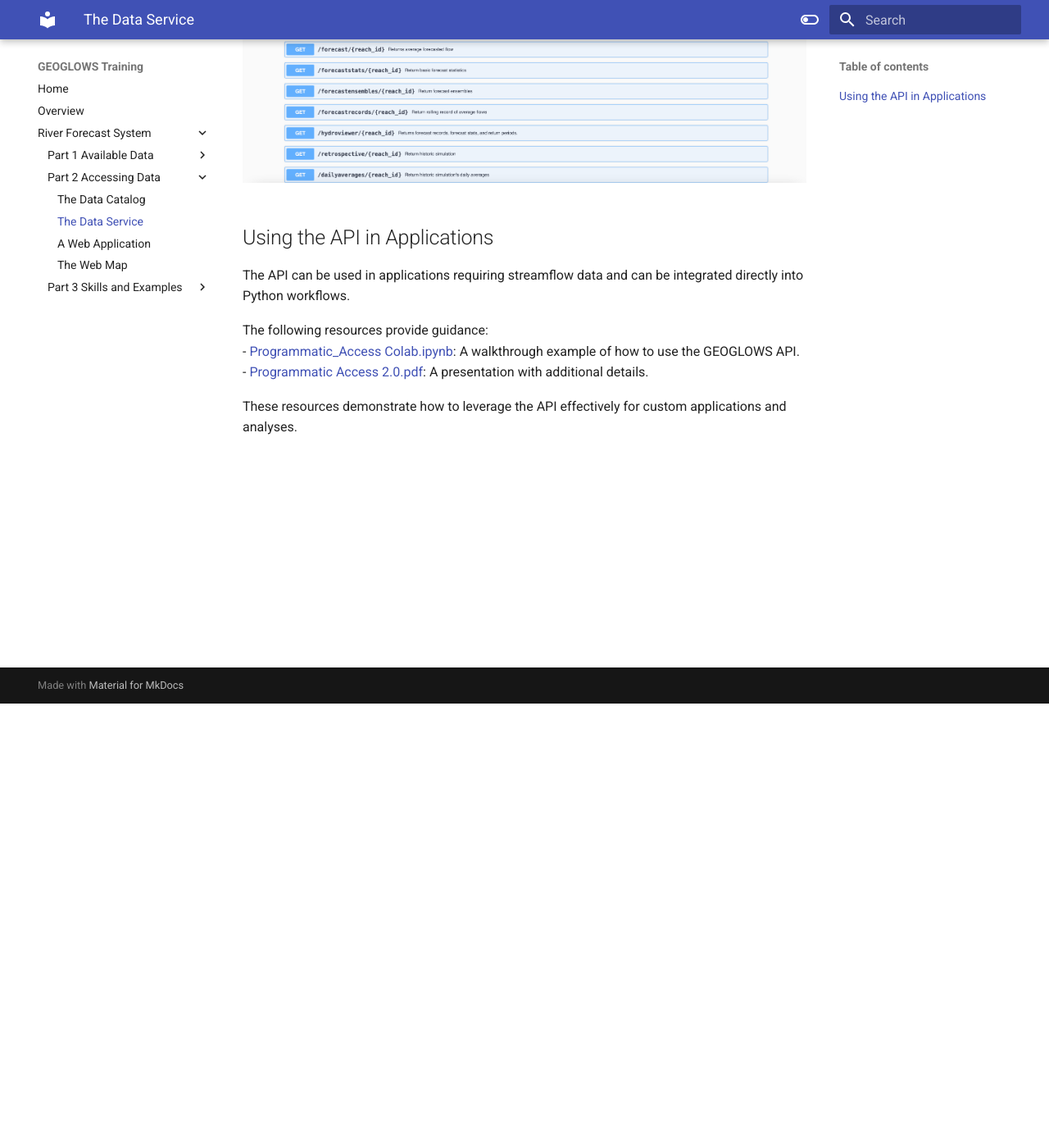
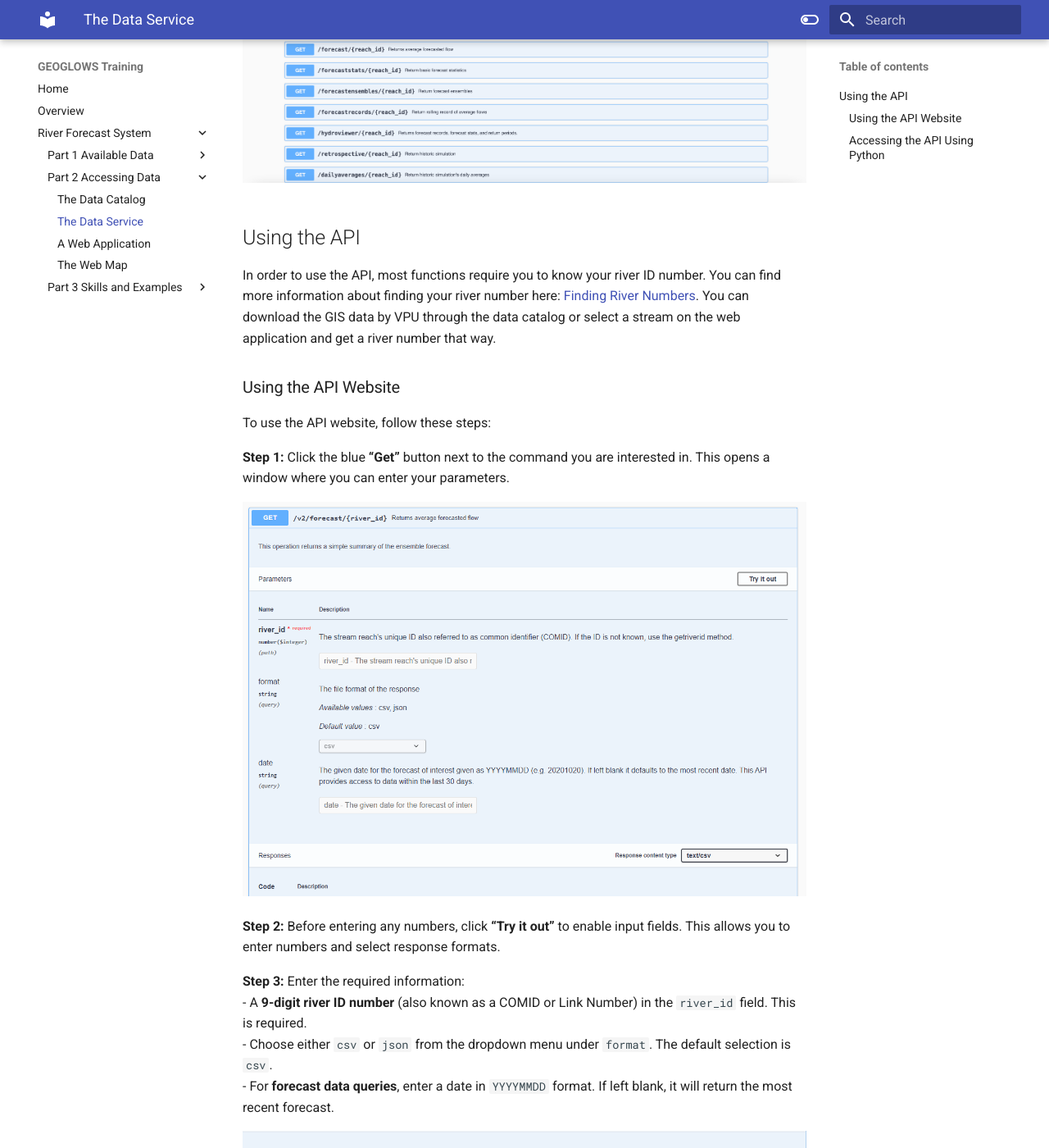
Before and after one commit to geoglows/training.geoglows.org, an MkDocs documentation site: the page built from docs/data-service.md, in a window 1280 px wide and 1400 px high, scrolled down 542 px. Shown: the whole window at 82% size. Built offline with MkDocs 1.6.1 and Material for MkDocs 9.7.7, drawn with Linux system fonts in a browser that asks for light colours; some of the changed text lies outside the part shown.

Commit message:
fixed accessing data section

```diff
--- a/docs/data-service.md
+++ b/docs/data-service.md
@@ -7,12 +7,36 @@
 ![image](api.png)
 ---
 
-## Using the API in Applications
+## Using the API
+
+In order to use the API, most functions require you to know your river ID number. You can find more information about finding your river number here: [Finding River Numbers](https://data.geoglows.org/tutorials/finding-river-numbers). You can download the GIS data by VPU through the data catalog or select a stream on the web application and get a river number that way.
+
+### Using the API Website
+
+To use the API website, follow these steps:
+
+**Step 1:** Click the blue **“Get”** button next to the command you are interested in. This opens a window where you can enter your parameters.
+
+![API Window Pop-up](api-window-pop-up.png)
+
+**Step 2:** Before entering any numbers, click **“Try it out”** to enable input fields. This allows you to enter numbers and select response formats.
+
+**Step 3:** Enter the required information:
+- A **9-digit river ID number** (also known as a COMID or Link Number) in the `river_id` field. This is required.
+- Choose either `csv` or `json` from the dropdown menu under `format`. The default selection is `csv`.
+- For **forecast data queries**, enter a date in `YYYYMMDD` format. If left blank, it will return the most recent forecast.
+
+![Execute Button](execute-button.png)
+
+**Step 4:** Click the **blue “Execute”** button at the bottom of the screen. The system will process your request and load for a few seconds. Once finished, you will receive a response code along with an option to download the file.
+
+![API Response](response-api.png)
+
+### Accessing the API Using Python
+
+One of the easiest ways to access the API is through Python. There is a **GeoGLOWS Python package** (documented here: [GeoGLOWS API Documentation](https://geoglows.readthedocs.io/en/latest/api-documentation.html)) that contains commands for basic analysis and querying specific types of data.
+
+This Python notebook provides examples of using the API in Python, as well as utilizing the Python package: [Programmatic_Access Colab.ipynb](https://colab.research.google.com/drive/19PiUTU2noCvNGr6r-1i9cv0YMduTxATs?usp=sharing)
+
 
 The API can be used in applications requiring streamflow data and can be integrated directly into Python workflows.
-
-The following resources provide guidance:
-- [Programmatic_Access Colab.ipynb](https://colab.research.google.com/drive/19PiUTU2noCvNGr6r-1i9cv0YMduTxATs?usp=sharing): A walkthrough example of how to use the GEOGLOWS API.
-- [Programmatic Access 2.0.pdf](https://drive.google.com/file/d/195LGTwbi4-Ho4JW15qZT-PDgUn10qit1/view?usp=sharing): A presentation with additional details.
-
-These resources demonstrate how to leverage the API effectively for custom applications and analyses.
```
Also changed, not shown: docs/api-window-pop-up.png (added), docs/execute-button.png (added), docs/response-api.png (added).
